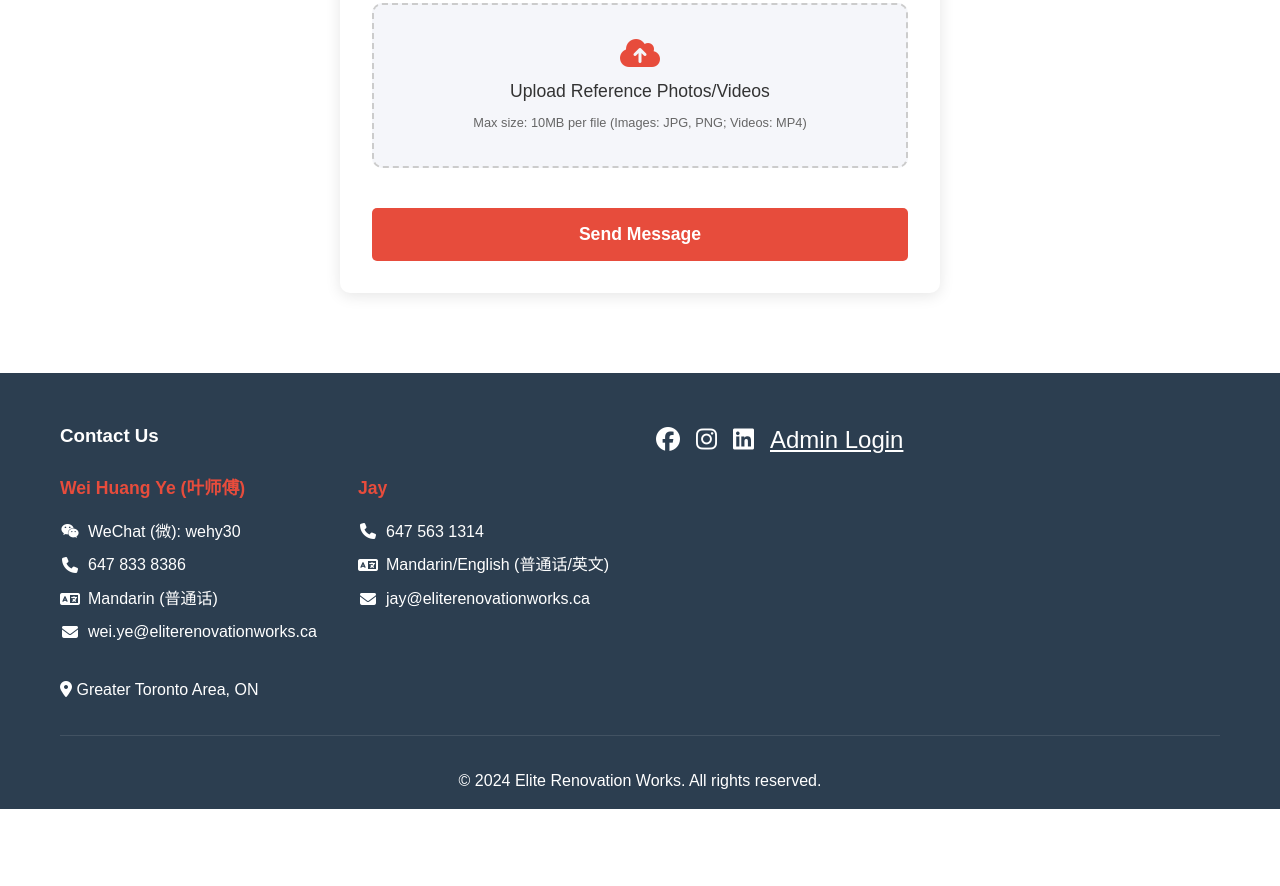
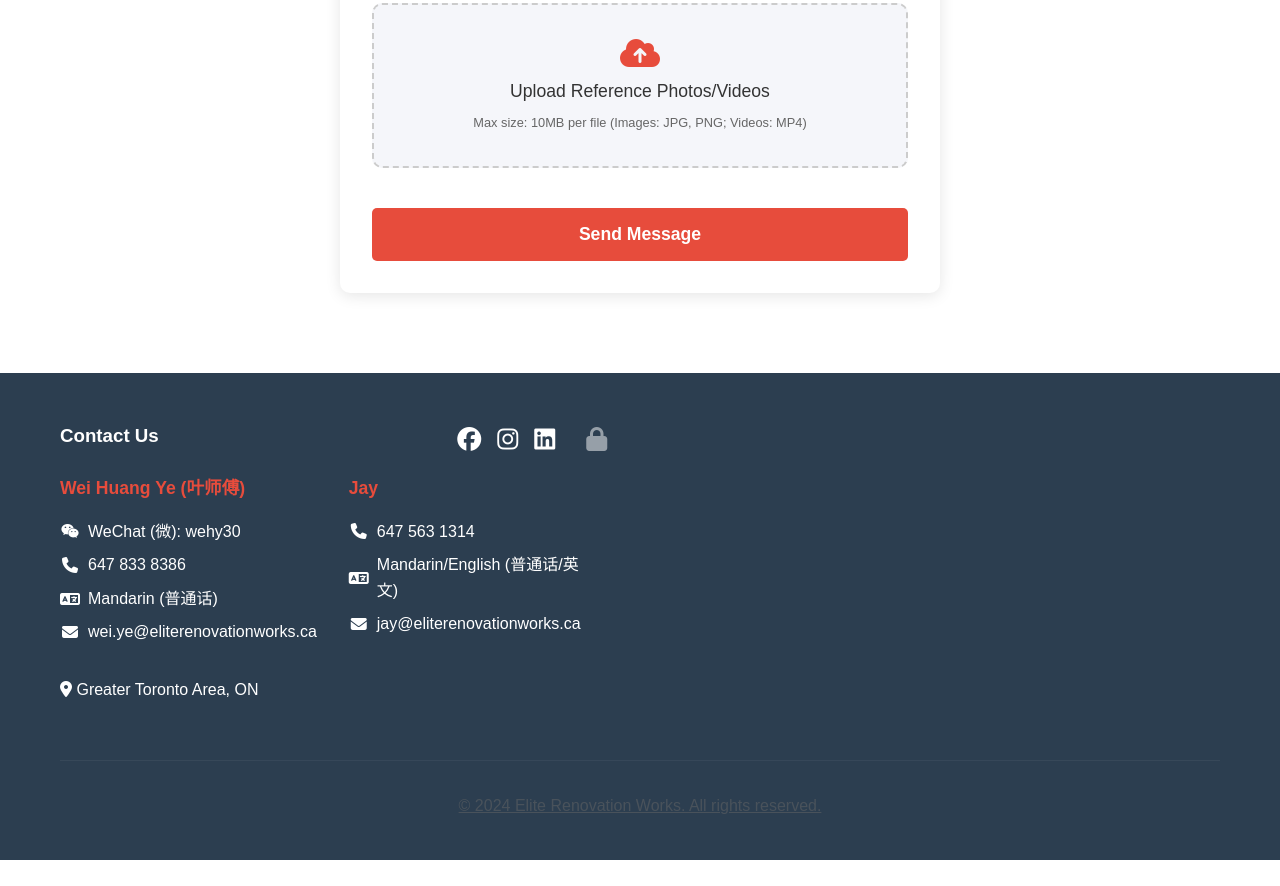
Before and after one commit to kevin046/elite-website, a website: page index.html in a window 1280 px wide. Shown: the part 6450-7336 px from the top of the page. Before the commit the page ends 7259 px from the top, so only its background shows below. Drawn offline with nearby package versions, Linux system fonts and the light colour scheme.

Commit message:
Update index.html

```diff
--- a/index.html
+++ b/index.html
@@ -533,7 +533,8 @@ Elite Renovation Works / 精英装修工程">
                     <a href="#"><i class="fab fa-facebook"></i></a>
                     <a href="#"><i class="fab fa-instagram"></i></a>
                     <a href="#"><i class="fab fa-linkedin"></i></a>
-                    <a href="/admin">Admin Login</a>
+                    <a href="./admin-login.html" class="admin-link" title="Admin Login">
+                        <i class="fas fa-lock"></i>
                 </div>
             </div>
             <div class="copyright">
@@ -868,7 +869,7 @@ Elite Renovation Works / 精英装修工程">
 
             // About Section
             aboutTitle: "关于我们",
-            aboutDesc1: "精英装修工程是您���得信赖的装修合作伙伴。凭借多年经验和专业的团队，我们在大多伦多地区提供卓越的装修服务。",
+            aboutDesc1: "精英装修工程是您得信赖的装修合作伙伴。凭借多年经验和专业的团队，我们在大多伦多地区提供卓越的装修服务。",
             aboutDesc2: "我们对品质的追求和对客户满意的重视，使我们成为装修领域的首选。",
             meetTeam: "团队介绍",
 
```
